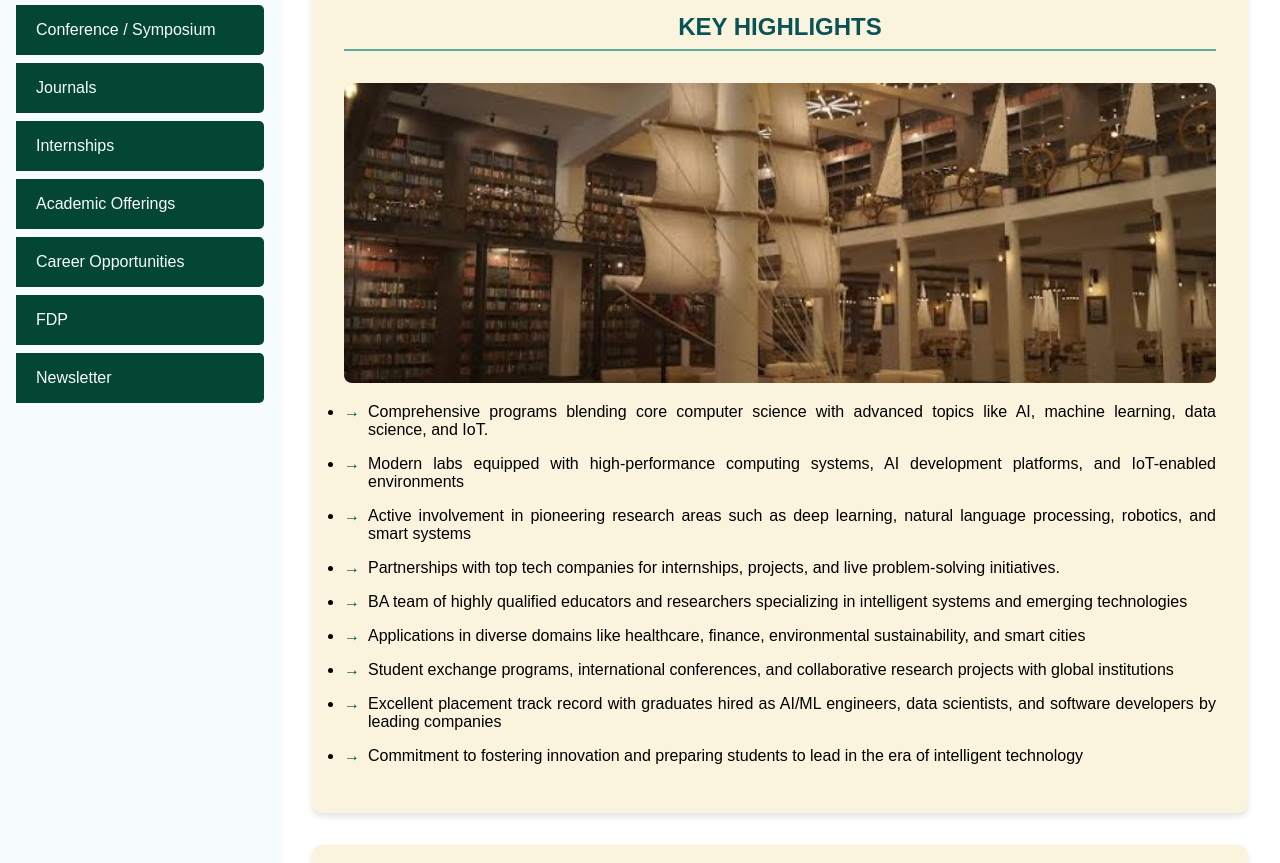
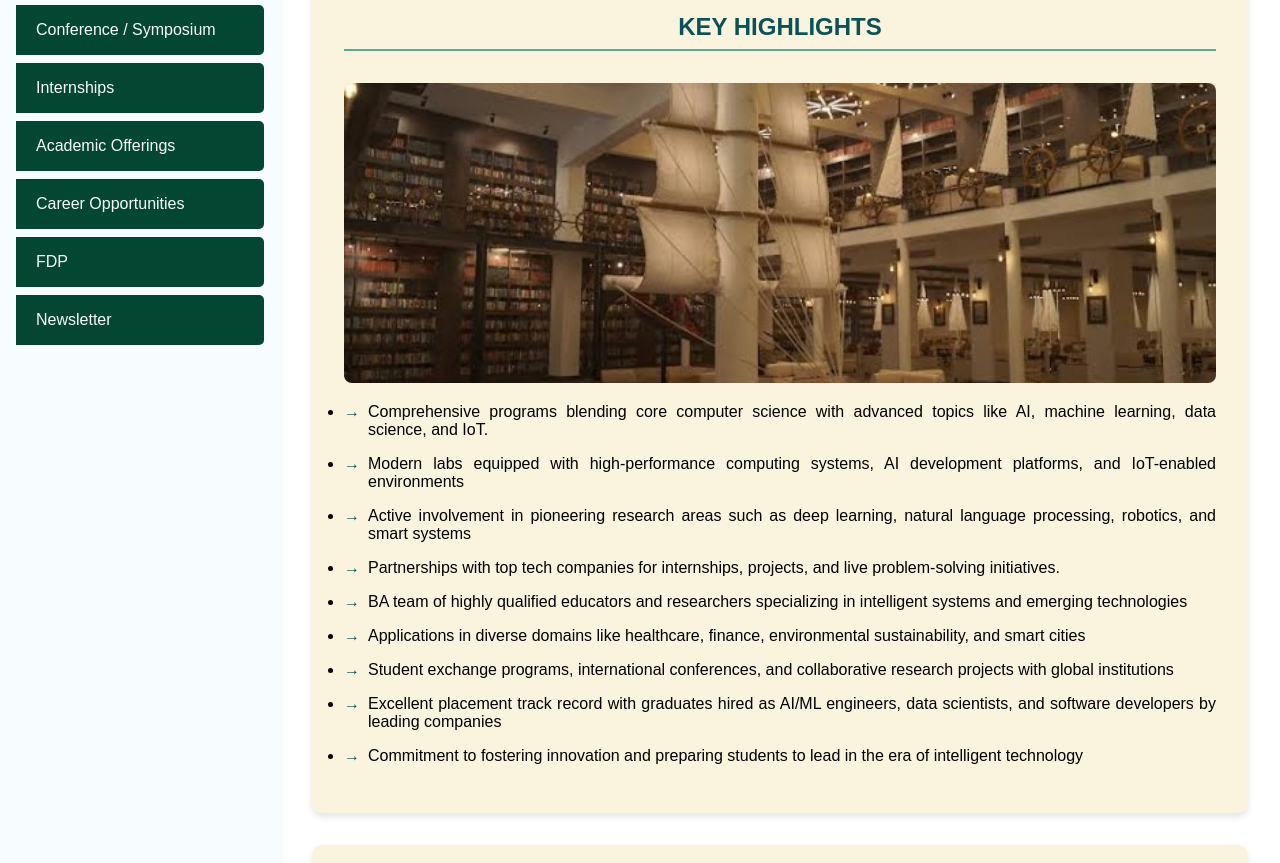
Before and after one commit to intelligentcomputing/our-website, a plain HTML site: page index.html in a window 1280 px wide. Shown: the part 894-1757 px from the top of the page. Drawn offline with nearby package versions, Linux system fonts and the light colour scheme.

Commit message:
Update index.html

```diff
--- a/index.html
+++ b/index.html
@@ -428,7 +428,6 @@
                 <a href="event.html">Events</a>
                 <a href="work.html">workshops</a>
                 <a href="conference.html">Conference / Symposium</a>
-                <a href="journals.html">Journals</a>
                 <a href="intern.html">Internships</a>
                 <a href="academic.html">Academic Offerings</a>
                 <a href="career.html">Career Opportunities</a>
```
